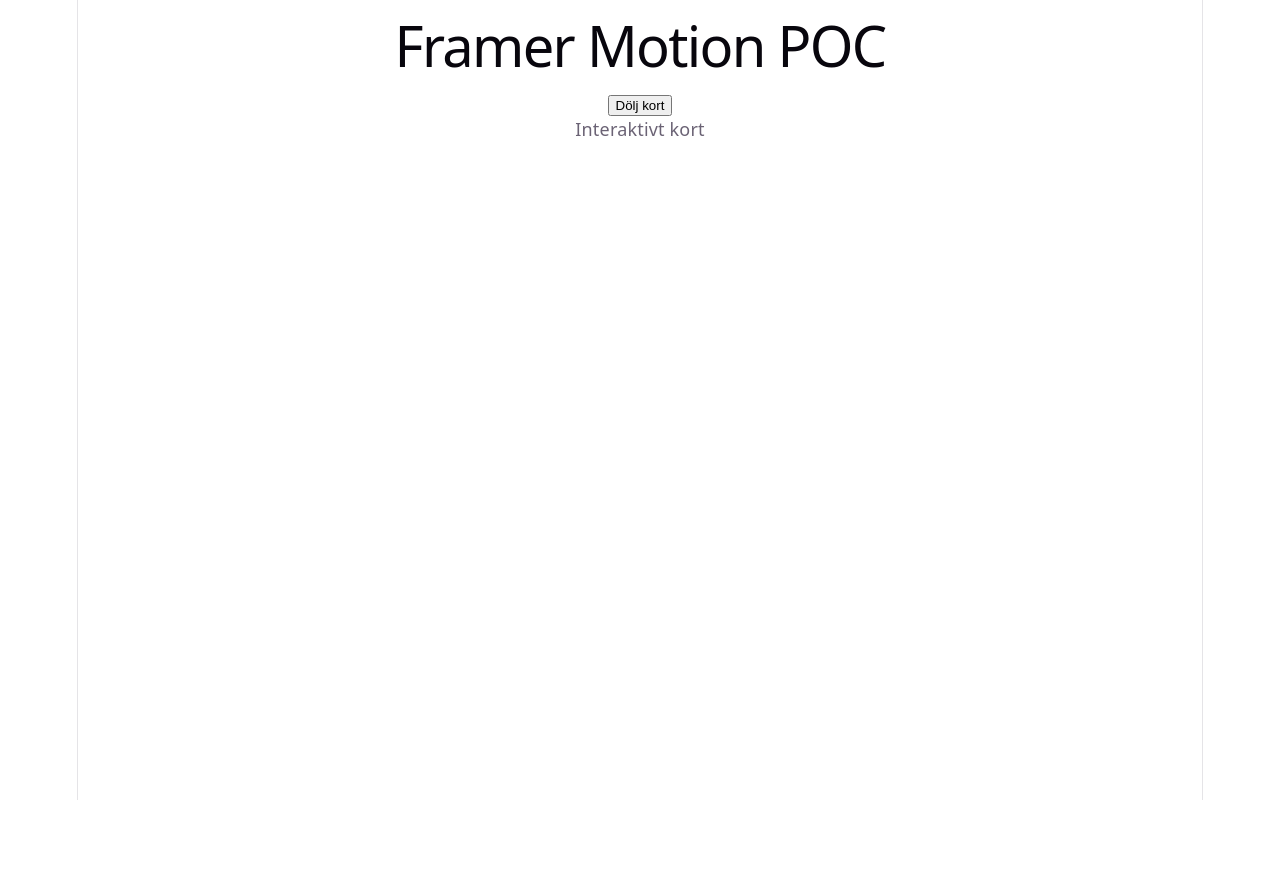
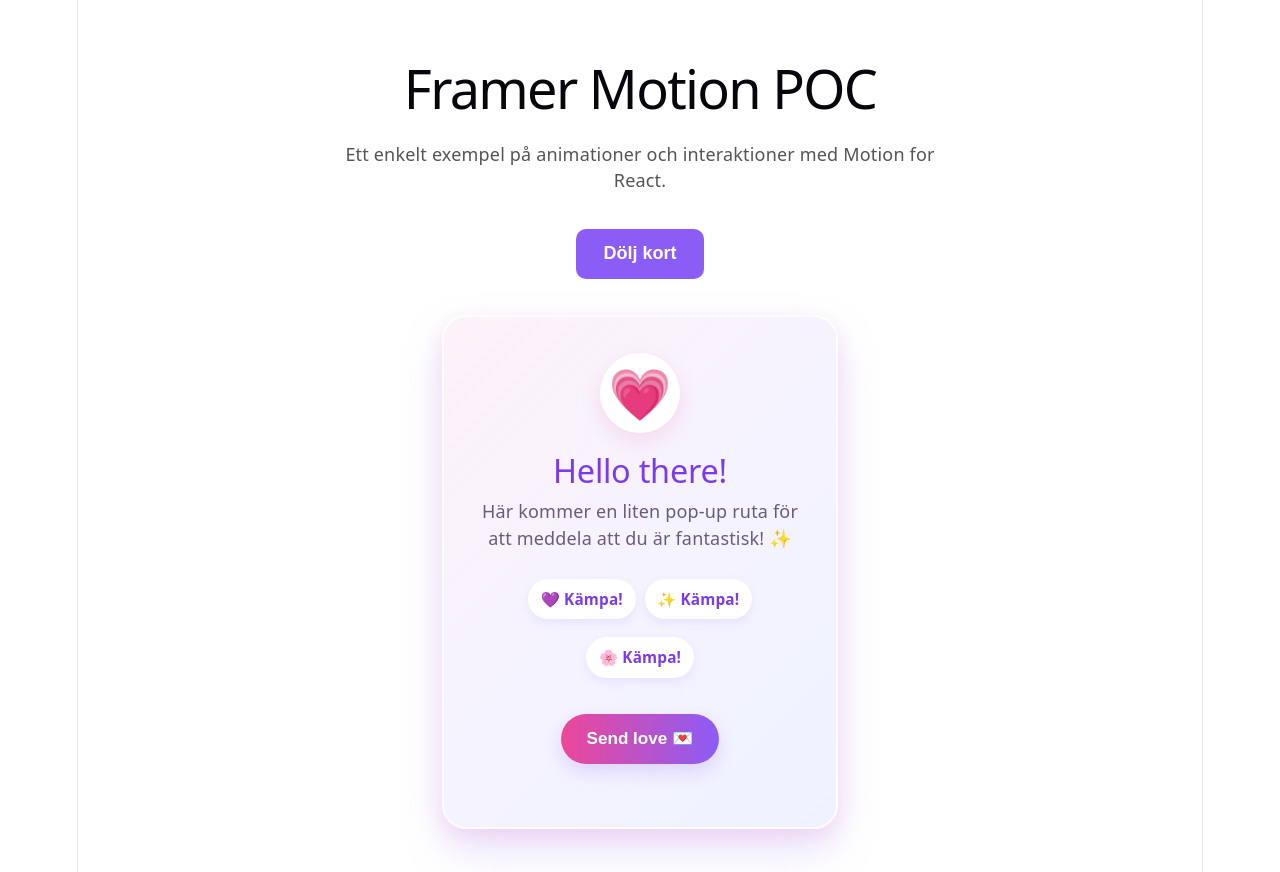
Before and after one commit to Cebellina/framer-motion, a React (Vite) app in the folder framer-motion-poc/: page / in a window 1280 px wide. Before the commit the page ends 800 px from the top, so only its background shows below. Built offline with nearby package versions, Linux system fonts and the light colour scheme.

Commit message:
add interactive animation to card

```diff
--- a/framer-motion-poc/src/App.css
+++ b/framer-motion-poc/src/App.css
@@ -1,184 +1,147 @@
-.counter {
-  font-size: 16px;
-  padding: 5px 10px;
-  border-radius: 5px;
-  color: var(--accent);
-  background: var(--accent-bg);
-  border: 2px solid transparent;
-  transition: border-color 0.3s;
-  margin-bottom: 24px;
-
-  &:hover {
-    border-color: var(--accent-border);
-  }
-  &:focus-visible {
-    outline: 2px solid var(--accent);
-    outline-offset: 2px;
-  }
+.app {
+  min-height: 100vh;
+  display: flex;
+  flex-direction: column;
+  align-items: center;
+  justify-content: center;
+  text-align: center;
+  padding: 2rem;
 }
 
-.hero {
-  position: relative;
-
-  .base,
-  .framework,
-  .vite {
-    inset-inline: 0;
-    margin: 0 auto;
+h1 {
+  margin-bottom: 0.5rem;
+  font-size: 3rem;
 }
 
-  .base {
-    width: 170px;
-    position: relative;
-    z-index: 0;
+.description {
+  margin-bottom: 2rem;
+  color: #555;
+  min-width: 300px;
+  max-width: 600px;
+  margin-left: auto;
+  margin-right: auto;
+  margin-bottom: 2rem;
+  margin-top: 30px;
 }
 
-  .framework,
-  .vite {
-    position: absolute;
+.toggle-button {
+  padding: 0.8rem 1.5rem;
+  border: none;
+  border-radius: 10px;
+  background-color: #8b5cf6;
+  color: white;
+  font-size: 1rem;
+  font-weight: 600;
+  cursor: pointer;
 }
 
-  .framework {
-    z-index: 1;
-    top: 34px;
-    height: 28px;
-    transform: perspective(2000px) rotateZ(300deg) rotateX(44deg) rotateY(39deg)
-      scale(1.4);
+.toggle-button:hover {
+  background-color: #7c3aed;
 }
 
-  .vite {
-    z-index: 0;
-    top: 107px;
-    height: 26px;
-    width: auto;
-    transform: perspective(2000px) rotateZ(300deg) rotateX(40deg) rotateY(39deg)
-      scale(0.8);
-  }
+.card-area {
+  min-height: 330px;
+  display: flex;
+  align-items: center;
+  justify-content: center;
 }
 
-#center {
-  display: flex;
-  flex-direction: column;
-  gap: 25px;
-  place-content: center;
-  place-items: center;
-  flex-grow: 1;
+.card {
+  width: 320px;
+  padding: 2rem;
+  margin-top: 2rem;
+  border-radius: 24px;
 
-  @media (max-width: 1024px) {
-    padding: 32px 20px 24px;
-    gap: 18px;
-  }
+  background: linear-gradient(
+    135deg,
+    #fdf2f8,
+    #f5f3ff,
+    #eef2ff
+  );
+
+  color: #4c1d95;
+
+  box-shadow:
+    0 20px 45px rgba(139, 92, 246, 0.18),
+    0 8px 20px rgba(236, 72, 153, 0.12);
+
+  border: 2px solid rgba(255, 255, 255, 0.8);
+  cursor: grab;
 }
 
-#next-steps {
-  display: flex;
-  border-top: 1px solid var(--border);
-  text-align: left;
-
-  & > div {
-    flex: 1 1 0;
-    padding: 32px;
-    @media (max-width: 1024px) {
-      padding: 24px 20px;
-    }
+.card:active {
+  cursor: grabbing;
 }
 
-  .icon {
-    margin-bottom: 16px;
-    width: 22px;
-    height: 22px;
+.card-icon {
+  width: 80px;
+  height: 80px;
+  margin: 0 auto 1rem;
+
+  display: flex;
+  align-items: center;
+  justify-content: center;
+
+  font-size: 2.8rem;
+  background-color: white;
+  border-radius: 50%;
+
+  box-shadow: 0 8px 20px rgba(236, 72, 153, 0.15);
 }
 
-  @media (max-width: 1024px) {
-    flex-direction: column;
-    text-align: center;
-  }
+.card h2 {
+  margin: 0 0 0.5rem;
+  font-size: 1.8rem;
+  color: #7c3aed;
 }
 
-#docs {
-  border-right: 1px solid var(--border);
-
-  @media (max-width: 1024px) {
-    border-right: none;
-    border-bottom: 1px solid var(--border);
-  }
+.card p {
+  margin-bottom: 1.5rem;
+  color: #6b5b7a;
+  line-height: 1.5;
 }
 
-#next-steps ul {
-  list-style: none;
-  padding: 0;
+.card-tags {
   display: flex;
-  gap: 8px;
-  margin: 32px 0 0;
-
-  .logo {
-    height: 18px;
+  justify-content: center;
+  gap: 0.5rem;
+  flex-wrap: wrap;
+  margin-bottom: 1.5rem;
+  margin-top: 1rem;
 }
 
-  a {
-    color: var(--text-h);
-    font-size: 16px;
-    border-radius: 6px;
-    background: var(--social-bg);
-    display: flex;
-    padding: 6px 12px;
-    align-items: center;
-    gap: 8px;
-    text-decoration: none;
-    transition: box-shadow 0.3s;
+.card-tags span {
+  padding: 0.4rem 0.7rem;
+  border-radius: 999px;
+  background-color: white;
+  color: #7c3aed;
+  font-size: 0.85rem;
+  font-weight: 600;
+  margin-bottom: 0.5rem;
 
-    &:hover {
-      box-shadow: var(--shadow);
-    }
-    .button-icon {
-      height: 18px;
-      width: 18px;
-    }
+  box-shadow: 0 4px 10px rgba(139, 92, 246, 0.1);
 }
 
-  @media (max-width: 1024px) {
-    margin-top: 20px;
-    flex-wrap: wrap;
-    justify-content: center;
+.card-button {
+  padding: 0.8rem 1.4rem;
+  border: none;
+  border-radius: 999px;
+  margin-bottom: 1.5rem;
 
-    li {
-      flex: 1 1 calc(50% - 8px);
+  background: linear-gradient(
+    90deg,
+    #ec4899,
+    #8b5cf6
+  );
+
+  color: white;
+  font-size: 0.95rem;
+  font-weight: 700;
+  cursor: pointer;
+
+  box-shadow: 0 8px 18px rgba(139, 92, 246, 0.2);
 }
 
-    a {
-      width: 100%;
-      justify-content: center;
-      box-sizing: border-box;
+.card-button:hover {
+  opacity: 0.9;
 }
-  }
-}
-
-#spacer {
-  height: 88px;
-  border-top: 1px solid var(--border);
-  @media (max-width: 1024px) {
-    height: 48px;
-  }
-}
-
-.ticks {
-  position: relative;
-  width: 100%;
-
-  &::before,
-  &::after {
-    content: '';
-    position: absolute;
-    top: -4.5px;
-    border: 5px solid transparent;
-  }
-
-  &::before {
-    left: 0;
-    border-left-color: var(--border);
-  }
-  &::after {
-    right: 0;
-    border-right-color: var(--border);
-  }
-}
--- a/framer-motion-poc/src/App.jsx
+++ b/framer-motion-poc/src/App.jsx
@@ -1,32 +1,106 @@
 import { useState } from "react";
 import { motion, AnimatePresence } from "motion/react";
+import "./App.css";
 
 function App() {
   const [showCard, setShowCard] = useState(true);
+  const [loveSent, setLoveSent] = useState(false);
 
   return (
-    <div>
+    <main className="app">
       <h1>Framer Motion POC</h1>
 
-      <button onClick={() => setShowCard(!showCard)}>
+      <p className="description">
+        Ett enkelt exempel på animationer och interaktioner med Motion for
+        React.
+      </p>
+
+      <button
+        className="toggle-button"
+        onClick={() => setShowCard(!showCard)}
+      >
         {showCard ? "Dölj kort" : "Visa kort"}
       </button>
 
+      <div className="card-area">
         <AnimatePresence>
           {showCard && (
             <motion.article
-            initial={{ opacity: 0, y: 40 }}
-            animate={{ opacity: 1, y: 0 }}
-            exit={{ opacity: 0, y: -30 }}
-            whileHover={{ scale: 1.06 }}
-            transition={{ type: "spring" }}
+              className="card"
+              initial={{ opacity: 0, y: 40, scale: 0.9 }}
+              animate={{ opacity: 1, y: 0, scale: 1 }}
+              exit={{ opacity: 0, y: -30, scale: 0.9 }}
+              whileHover={{ scale: 1.06, rotate: 1 }}
+              whileTap={{ scale: 0.97 }}
+              transition={{
+                type: "spring",
+                stiffness: 260,
+                damping: 20,
+              }}
               drag
+              dragConstraints={{
+                left: -100,
+                right: 100,
+                top: -40,
+                bottom: 40,
+              }}
             >
-            Interaktivt kort
+              <div className="card-icon">💗</div>
+
+              <h2>Hello there!</h2>
+
+              <p>Här kommer en liten pop-up ruta för att meddela att du är fantastisk! ✨</p>
+
+              <div className="card-tags">
+                <span>💜 Kämpa! </span>
+                <span>✨ Kämpa! </span>
+                <span>🌸 Kämpa! </span>
+              </div>
+
+              <div className="love-area">
+                <motion.button
+                  className="card-button"
+                  onClick={() => setLoveSent(!loveSent)}
+                  whileHover={{ scale: 1.08 }}
+                  whileTap={{ scale: 0.9 }}
+                >
+                  {loveSent ? "Love sent! 💕" : "Send love 💌"}
+                </motion.button>
+
+                <AnimatePresence>
+                  {loveSent && (
+                    <motion.div
+                      className="hearts"
+                      initial={{
+                        opacity: 0,
+                        scale: 0.5,
+                        y: 10,
+                      }}
+                      animate={{
+                        opacity: 1,
+                        scale: 1,
+                        y: -10,
+                      }}
+                      exit={{
+                        opacity: 0,
+                        scale: 0.5,
+                        y: -30,
+                      }}
+                      transition={{
+                        type: "spring",
+                        stiffness: 200,
+                      }}
+                    >
+                      💗 💕 💜
+                    </motion.div>
+                  )}
+                </AnimatePresence>
+              </div>
             </motion.article>
           )}
         </AnimatePresence>
       </div>
+    </main>
   );
 }
 
```
Lines whose indentation alone changed are shown as unchanged.
